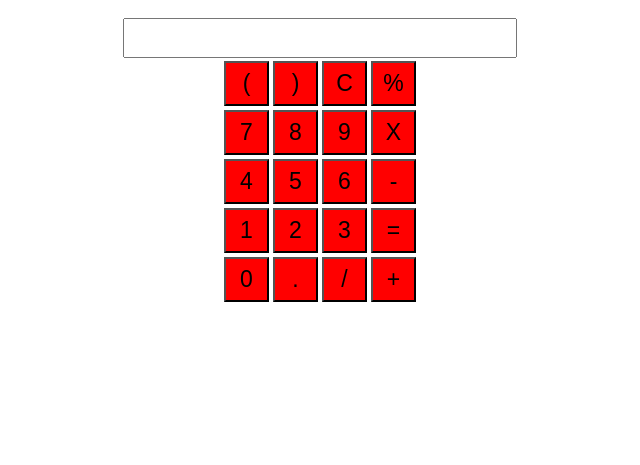
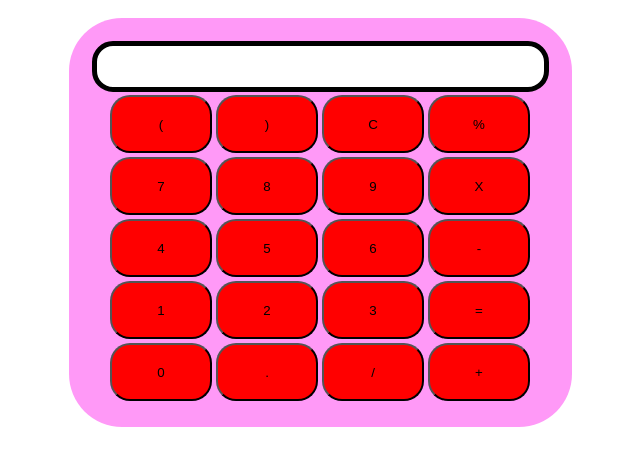
Before and after one commit to nireeksh19/Calculator_Javascript, a plain HTML site: page index.html in a window 1280 px wide. Shown: the part 63-528 px from the top of the page, without its empty margins (320-960 px from the left). Drawn offline with Linux system fonts and the light colour scheme.

Commit message:
Css updates

```diff
--- a/index.html
+++ b/index.html
@@ -10,10 +10,12 @@
 <body>
     <div class="container">
 <h1>Calculator</h1>
-<input type="text">
-<table>
-    <tr>
-        <td><Button>(</Button></td>
+<div class="calculator">
+
+    <input type="text">
+    <table>
+        <tr>
+            <td><Button>(</Button></td>
         <td><Button>)</Button></td>
         <td><Button>C</Button></td>
         <td><Button>%</Button></td>
@@ -43,7 +45,8 @@
         <td><Button>+</Button></td>
     </tr>
 </table>
-    </div>
+</div>
+</div>
 </body>
 <script src="./app.js"></script>
 </html>
--- a/style.css
+++ b/style.css
@@ -6,11 +6,20 @@ table{
     margin: auto;
 }
 input{
-    font-size: 30px;
+    font-size: 34px;
+    border: 5px solid black;
+    border-radius: 21px;
 }
 button{
-    font-size: 23px;
+    border-radius: 20px;
+    font-size: 40pxpx;
     background: red;
-    width: 45px;
-    height: 45px;
+    width: 102px;
+    height: 58px;
 }
+.calculator{
+    background-color: #ff99f7;
+    display: inline-block;
+    border-radius: 53px;
+    padding: 23px;
+}
```
